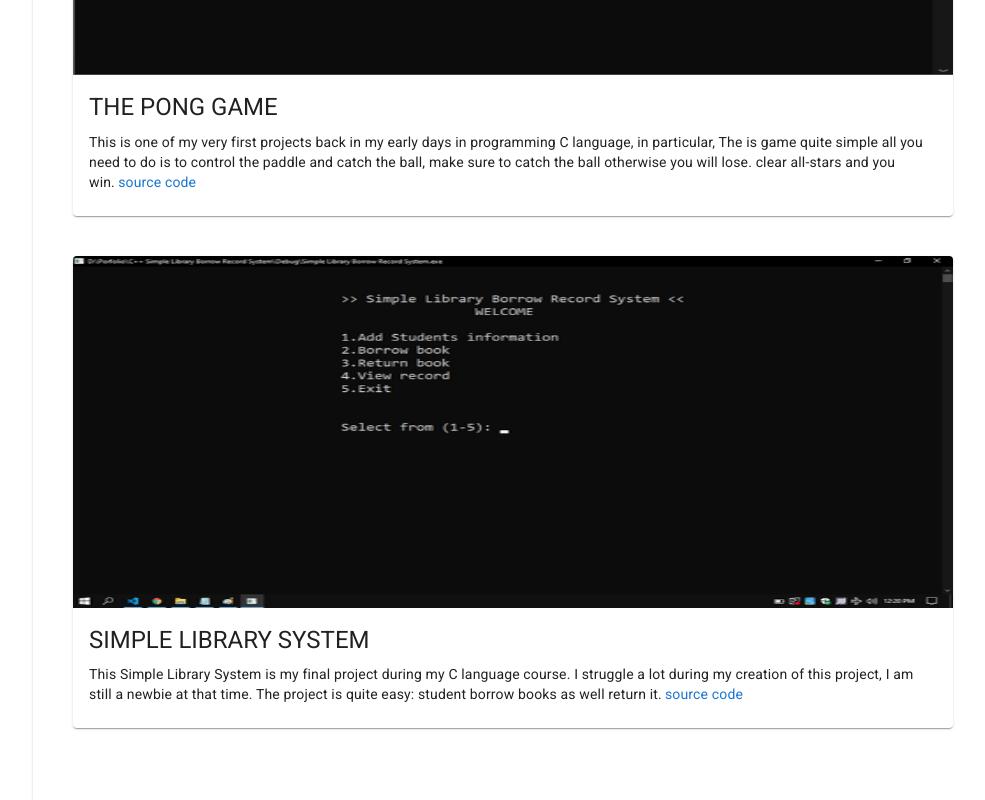
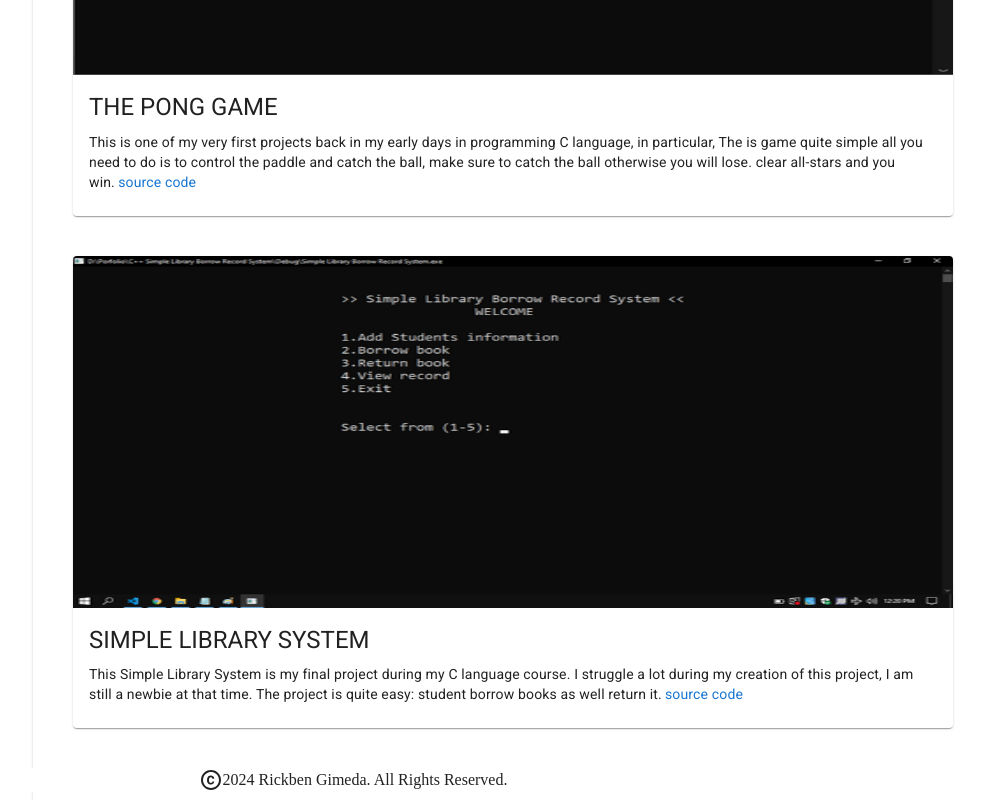
Before and after one commit to psyma/portfolio-react, a React (Vite) app: page /#/portfolio in a window 1280 px wide. Before the commit this address led to /#/. Shown: the part 3034-3834 px from the top of the page, without its empty margins (287-1272 px from the left). Built offline with nearby package versions, Linux system fonts and the light colour scheme.

Commit message:
footer added

```diff
--- /dev/null
+++ b/src/components/footer/footer.jsx
@@ -0,0 +1,26 @@
+import React, { Component } from "react";
+
+import CopyrightIcon from '@mui/icons-material/Copyright';
+
+export default class Footer extends Component {
+    constructor(props) {
+        super(props)
+
+        this.state = {
+
+        }
+    }
+
+    componentDidMount() { }
+
+    render() {
+        return <>
+            <div style={{ display: "flex", justifyContent: "center" }}>
+                <CopyrightIcon />
+                <p style={{ marginTop: "auto", marginBottom: "auto" }}>
+                    {new Date().getFullYear()} Rickben Gimeda. All Rights Reserved.
+                </p>
+            </div>
+        </>
+    }
+}
--- a/src/components/header/header.jsx
+++ b/src/components/header/header.jsx
@@ -8,7 +8,6 @@ import MoreIcon from '@mui/icons-material/MoreVert';
 import Brightness4Icon from "@mui/icons-material/Brightness4";
 import Brightness7Icon from "@mui/icons-material/Brightness7";
 
-import "./header.css"
 import { Utils } from "../../utils";
 
 export default class Header extends Component {
--- a/src/components/portfolio/portfolio.jsx
+++ b/src/components/portfolio/portfolio.jsx
@@ -6,13 +6,13 @@ import {
 import { TabList, TabPanel, TabContext } from "@mui/lab";
 
 import Header from "../header/header";
+import Footer from "../footer/footer";
 import EmailIcon from '@mui/icons-material/Email';
 import LinkedInIcon from '@mui/icons-material/LinkedIn';
 import GitHubIcon from '@mui/icons-material/GitHub';
 import FacebookOutlinedIcon from '@mui/icons-material/FacebookOutlined';
 import { ThemeProvider, createTheme } from '@mui/material/styles';
 
-import "./portfolio.css"
 import { Utils } from "../../utils";
 
 export default class Portfolio extends Component {
@@ -56,7 +56,7 @@ export default class Portfolio extends Component {
                 <div>
                     <Header title="PORTFOLIO" setThemeMode={this.setThemeMode} />
                     <Grid container spacing={0}>
-                        <Grid item xs={12} md={4} lg={3} sx={{ marginBottom: "0", marginTop: "0" }}>
+                        <Grid item xs={12} md={4} lg={3}>
                             <Paper
                                 sx={{
                                     p: 2,
@@ -91,7 +91,7 @@ export default class Portfolio extends Component {
                                 </Stack>
                             </Paper>
                         </Grid>
-                        <Grid item xs={12} md={8} lg={9} sx={{ marginBottom: "0", marginTop: "0" }}>
+                        <Grid item xs={12} md={8} lg={9}>
                             <Paper
                                 sx={{
                                     p: 2,
@@ -251,6 +251,11 @@ export default class Portfolio extends Component {
                                 </Stack>
                             </Paper>
                         </Grid>
+                        <Grid item xs={12}>
+                            <Paper sx={{ boxShadow: "none" }}>
+                                <Footer />
+                            </Paper>
+                        </Grid>
                     </Grid>
                 </div>
             </ThemeProvider>
--- a/src/components/resume/resume.jsx
+++ b/src/components/resume/resume.jsx
@@ -4,6 +4,7 @@ import {
 } from '@mui/material';
 
 import Header from "../header/header";
+import Footer from "../footer/footer";
 import EmailIcon from '@mui/icons-material/Email';
 import LinkedInIcon from '@mui/icons-material/LinkedIn';
 import GitHubIcon from '@mui/icons-material/GitHub';
@@ -11,7 +12,6 @@ import FacebookOutlinedIcon from '@mui/icons-material/FacebookOutlined';
 import FileDownloadIcon from '@mui/icons-material/FileDownload';
 import { ThemeProvider, createTheme } from '@mui/material/styles';
 
-import "./resume.css"
 import { Utils } from "../../utils";
 import html2pdf from 'html2pdf.js'
 
@@ -66,10 +66,13 @@ export default class Resume extends Component {
     render() {
         return <>
             <ThemeProvider theme={this.state.theme}>
+
                 <div id="resume">
+
                     <Header title="RESUME" setThemeMode={this.setThemeMode} />
+
                     <Grid container spacing={0}>
-                        <Grid item xs={12} md={4} lg={3} sx={{ marginBottom: "0", marginTop: "0", }} >
+                        <Grid item xs={12} md={4} lg={3}>
                             <Paper
                                 sx={{
                                     p: 2,
@@ -79,6 +82,7 @@ export default class Resume extends Component {
                                     borderRadius: "0%",
                                     alignSelf: "center"
                                 }}>
+
                                 <Stack spacing={2}>
                                     <div>
                                         <Avatar alt="Profile picture" src="./assets/profile.png" sx={{ width: "200px", height: "200px", borderRadius: "5%" }} />
@@ -150,7 +154,7 @@ export default class Resume extends Component {
                                 </Stack>
                             </Paper>
                         </Grid>
-                        <Grid item xs={12} md={8} lg={9} sx={{ marginBottom: "0", marginTop: "0" }}>
+                        <Grid item xs={12} md={8} lg={9}>
                             <Paper
                                 sx={{
                                     p: 2,
@@ -287,6 +291,11 @@ export default class Resume extends Component {
                                 </Stack>
                             </Paper>
                         </Grid>
+                        <Grid item xs={12}>
+                            <Paper sx={{ boxShadow: "none" }}>
+                                <Footer />
+                            </Paper>
+                        </Grid>
                     </Grid>
                 </div>
             </ThemeProvider >
```
Also changed, not shown: src/components/header/header.css (deleted), src/components/portfolio/portfolio.css (deleted), src/components/resume/resume.css (deleted).
